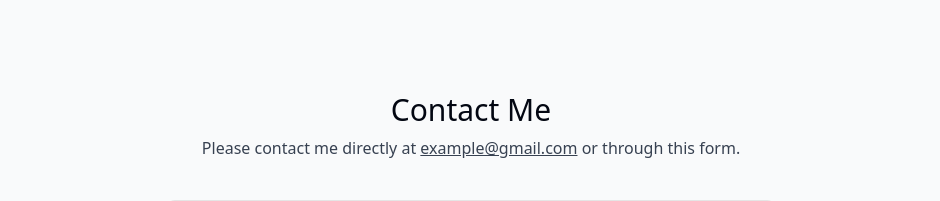
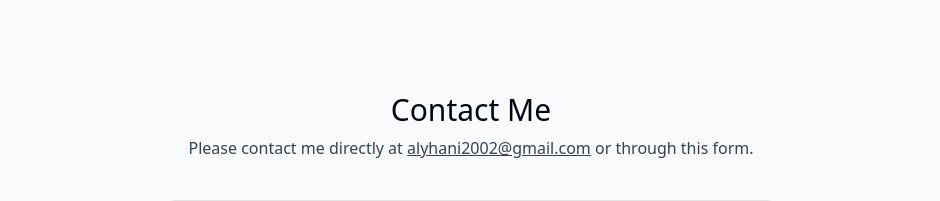
Before and after one commit to alihani2002/MyPortfolio, a Next.js app: page / in a window 1280 px wide. Shown: the part 2160-2361 px from the top of the page, without its empty margins (169-1109 px from the left). Built offline with nearby package versions, Linux system fonts and the light colour scheme; no server answers.

Commit message:
Update contact.tsx

```diff
--- a/components/contact.tsx
+++ b/components/contact.tsx
@@ -100,7 +100,7 @@ const Contact: React.FC = () => {
       <p className="text-gray-700 -mt-6 dark:text-white/80">
         Please contact me directly at{' '}
         <a className="underline" href="mailto:example@gmail.com">
-          example@gmail.com
+          alyhani2002@gmail.com
         </a>{' '}
         or through this form.
       </p>
```
